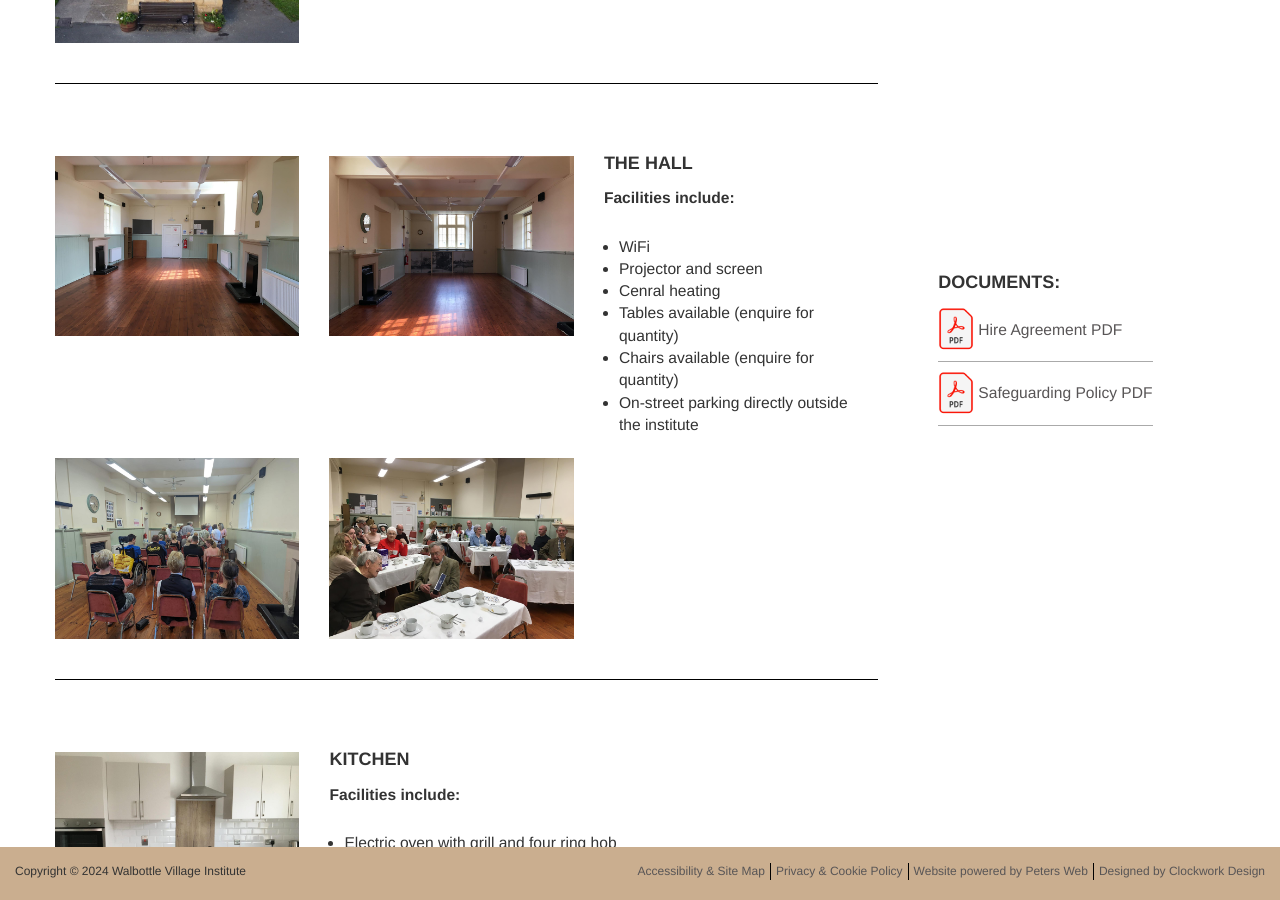
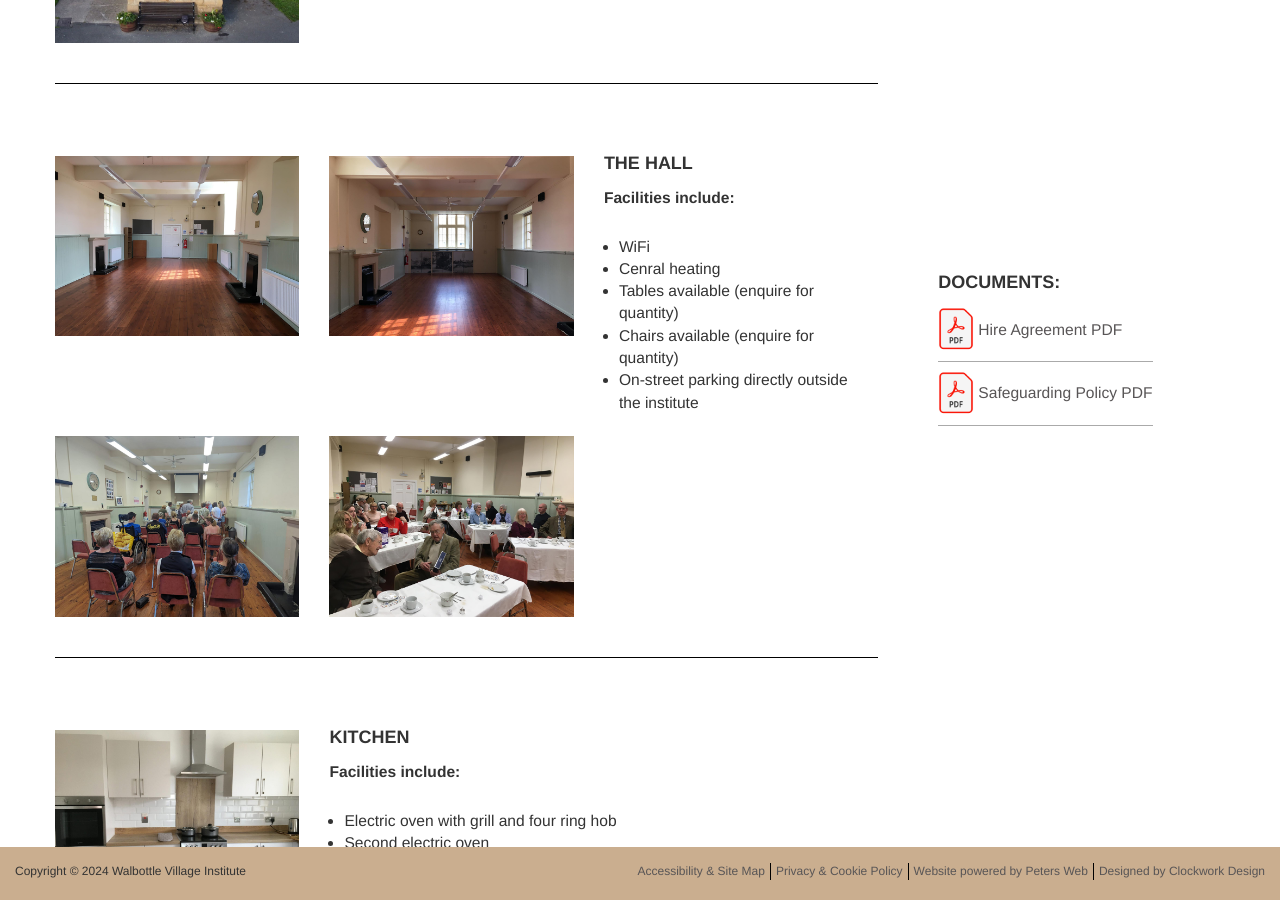
Before and after one commit to Walbottle-Village/Walbottle-Village-Institute, a Jekyll site: the page built from _pages/wvi_hire.md, in a window 1280 px wide and 900 px high, scrolled down 477 px. Built offline with Jekyll 4.4.1, drawn with Linux system fonts in a browser that asks for light colours; cached includes are drawn as plain includes; some web fonts are replaced; comment, search, counter and statistics services are not loaded.

Commit message:
Update wvi_hire.md

```diff
--- a/_pages/wvi_hire.md
+++ b/_pages/wvi_hire.md
@@ -48,7 +48,6 @@ OGimage: /OG-hire.jpg
 							<p><strong>Facilities include:</strong></p>
 							<ul>
 								<li>WiFi</li>
-								<li>Projector and screen</li>
 								<li>Cenral heating</li>
 								<li>Tables available (enquire for quantity)</li>
 								<li>Chairs available (enquire for quantity)</li>
```
